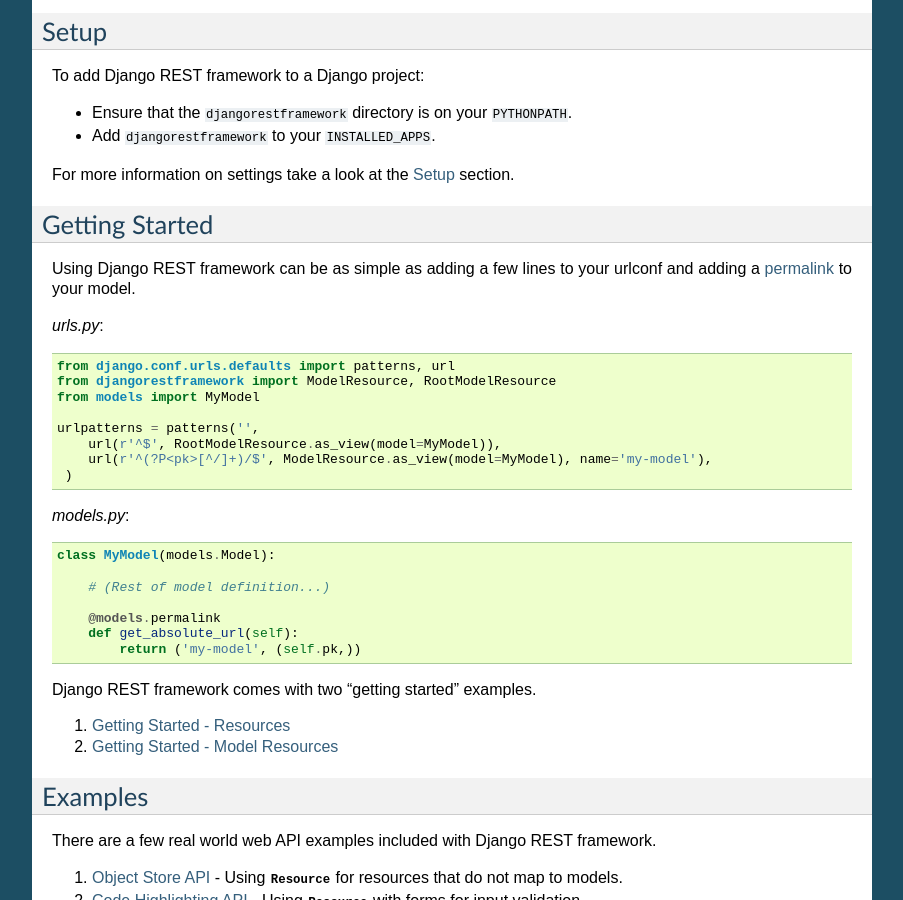
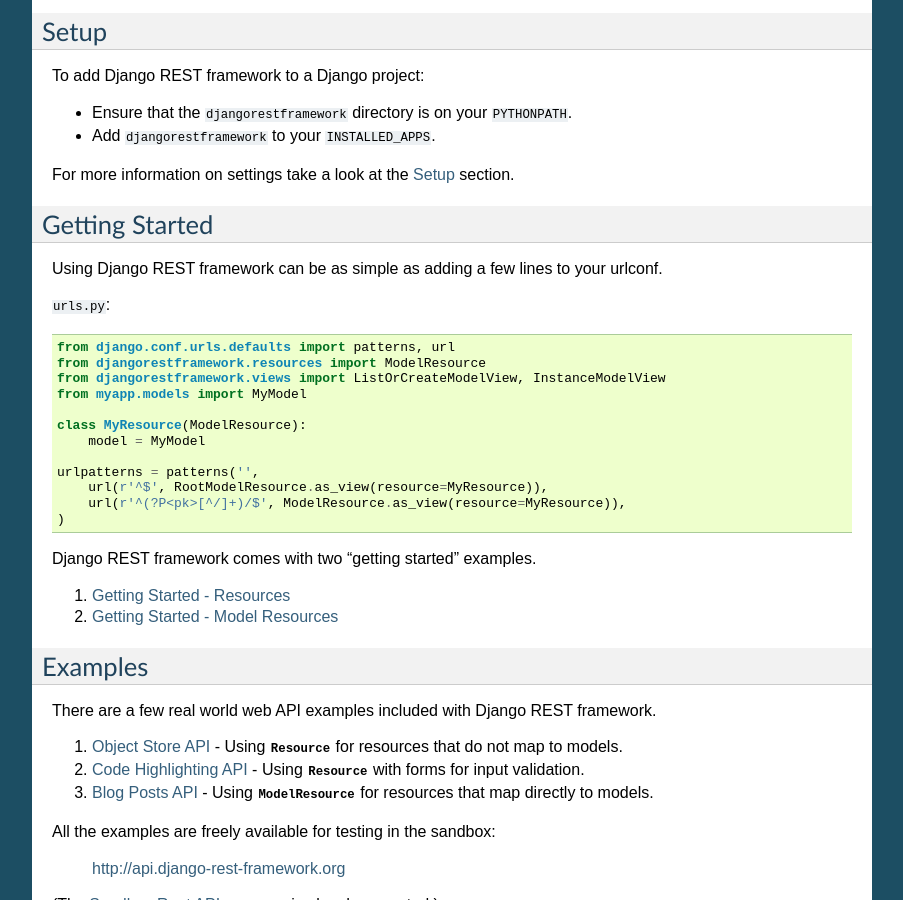
Before and after one commit to CodixNinja/django-rest-framework, a Sphinx documentation site: the page built from docs/index.rst, in a window 1280 px wide and 900 px high, scrolled down 1055 px. Shown: the whole window, without its empty margins (198-1101 px from the left). Built offline with Sphinx 7.4.7, drawn with Linux system fonts in a browser that asks for light colours.

Commit message:
Updating docs for 0.2

```diff
--- a/docs/index.rst
+++ b/docs/index.rst
@@ -70,28 +70,22 @@ For more information on settings take a look at the :ref:`setup` section.
 Getting Started
 ---------------
 
-Using Django REST framework can be as simple as adding a few lines to your urlconf and adding a `permalink <http://docs.djangoproject.com/en/dev/ref/models/instances/#get-absolute-url>`_ to your model.
+Using Django REST framework can be as simple as adding a few lines to your urlconf.
 
-`urls.py`::
+``urls.py``::
 
     from django.conf.urls.defaults import patterns, url
-    from djangorestframework import ModelResource, RootModelResource
-    from models import MyModel
+    from djangorestframework.resources import ModelResource
+    from djangorestframework.views import ListOrCreateModelView, InstanceModelView
+    from myapp.models import MyModel
+
+    class MyResource(ModelResource):
+        model = MyModel
 
     urlpatterns = patterns('',
-        url(r'^$', RootModelResource.as_view(model=MyModel)),
-        url(r'^(?P<pk>[^/]+)/$', ModelResource.as_view(model=MyModel), name='my-model'),
-     )
-
-`models.py`::
-
-    class MyModel(models.Model):
-
-        # (Rest of model definition...)
-
-        @models.permalink
-        def get_absolute_url(self):
-            return ('my-model', (self.pk,))
+        url(r'^$', RootModelResource.as_view(resource=MyResource)),
+        url(r'^(?P<pk>[^/]+)/$', ModelResource.as_view(resource=MyResource)),
+    )
 
 Django REST framework comes with two "getting started" examples.
 
```
Also changed, not shown: docs/examples/modelresources.rst (+0 -7 lines), 1 other file.
